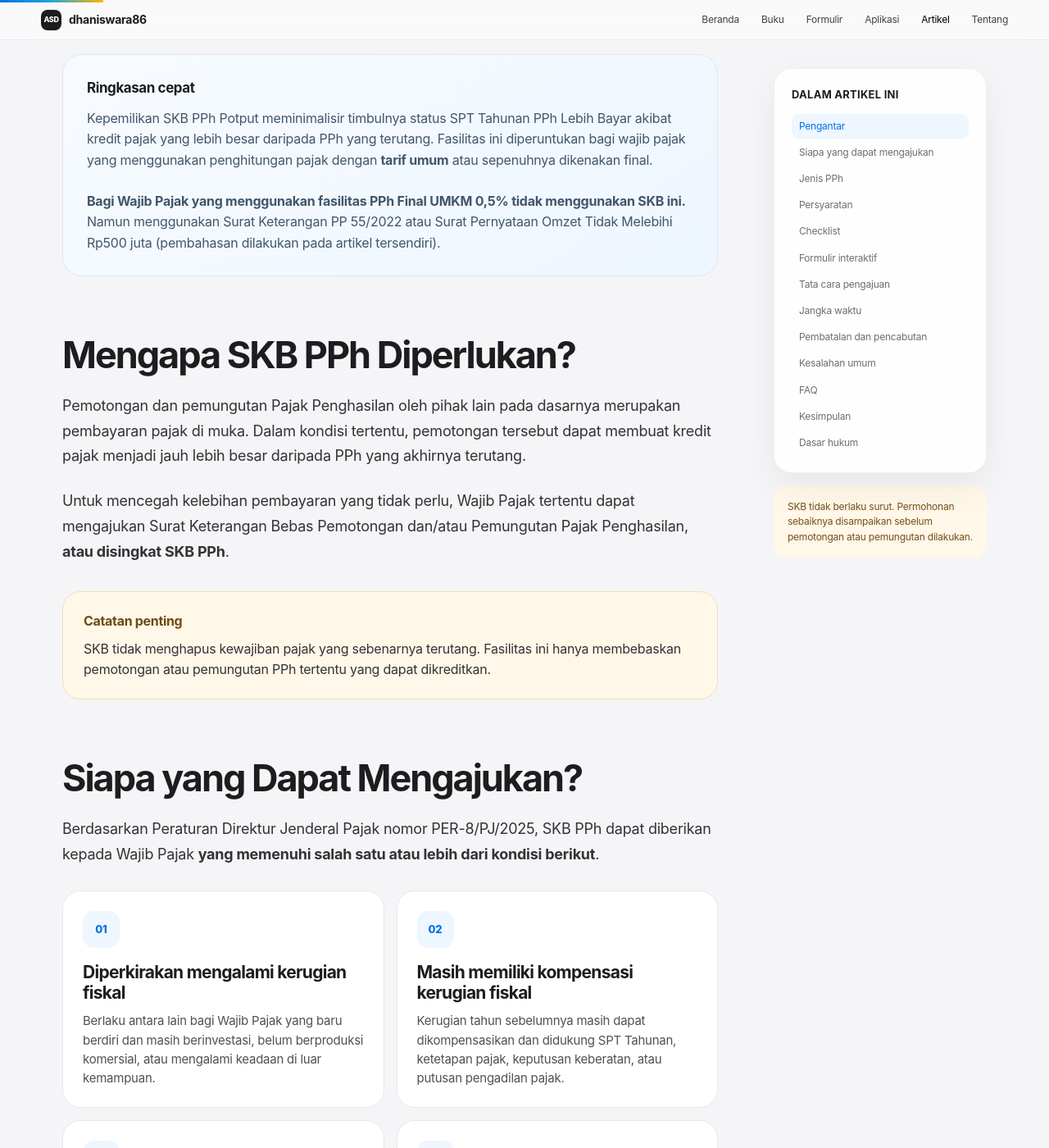
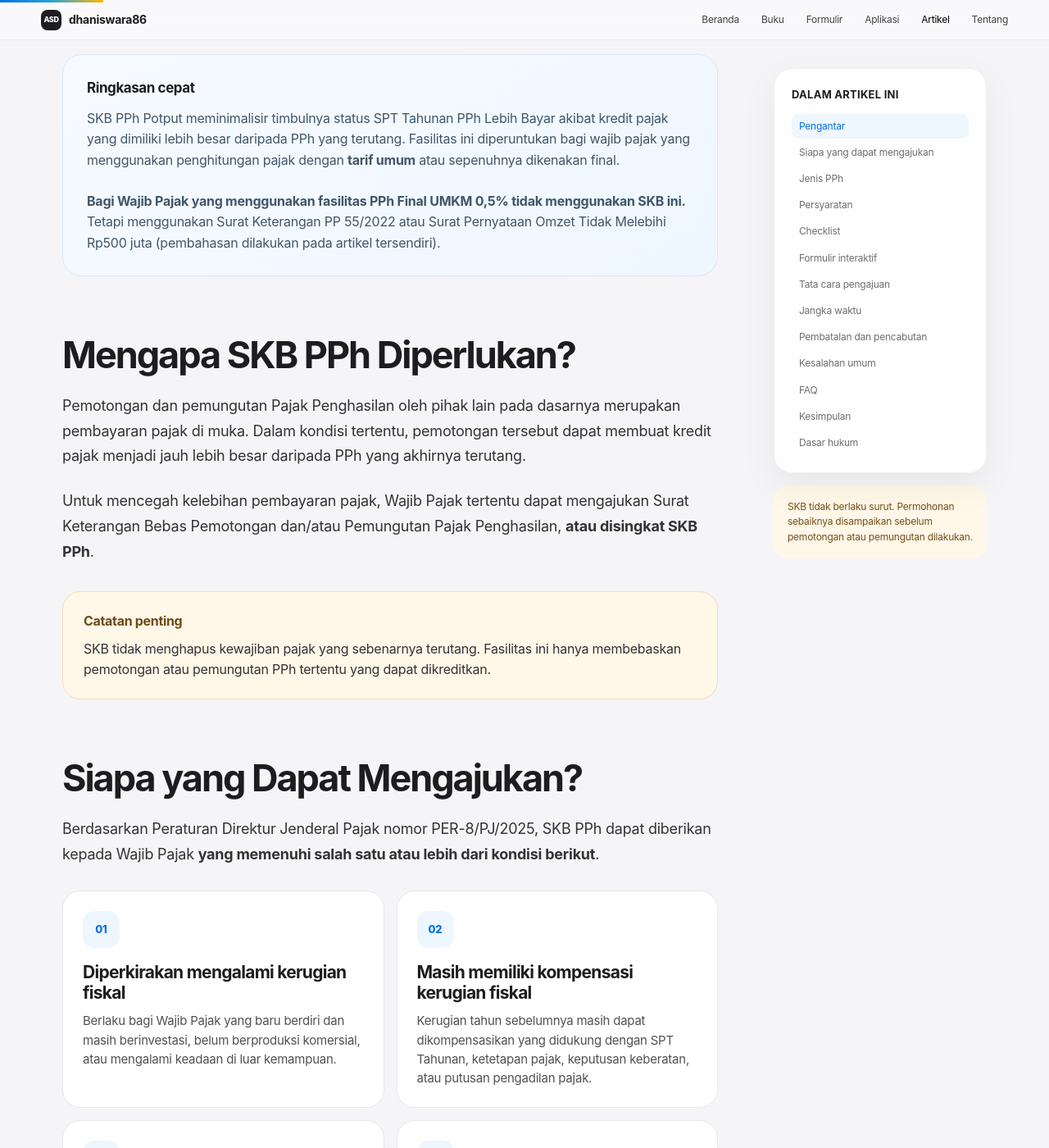
Before and after one commit to dhaniswara86/dhaniswara86.github.io, a Jekyll site: the page skbpotput.html, which Jekyll copies as it is, in a window 1280 px wide and 1400 px high, scrolled down 1089 px. Shown: the whole window at 82% size. Built offline with Jekyll 4.4.1, drawn with Linux system fonts in a browser that asks for light colours; some of the changed text lies outside the part shown.

Commit message:
Refine text in skbpotput.html for clarity
Updated text for clarity and consistency in the SKB PPh Potput section.

```diff
--- a/skbpotput.html
+++ b/skbpotput.html
@@ -1915,9 +1915,9 @@
               <div class="summary-box">
                 <strong>Ringkasan cepat</strong>
 
-                <p> Kepemilikan SKB PPh Potput meminimalisir timbulnya status SPT Tahunan PPh Lebih Bayar akibat kredit pajak yang lebih besar daripada PPh yang terutang. Fasilitas ini diperuntukan bagi wajib pajak yang menggunakan penghitungan pajak dengan <b>tarif umum</b> atau sepenuhnya dikenakan final.</p>
+                <p> SKB PPh Potput meminimalisir timbulnya status SPT Tahunan PPh Lebih Bayar akibat kredit pajak yang dimiliki lebih besar daripada PPh yang terutang. Fasilitas ini diperuntukan bagi wajib pajak yang menggunakan penghitungan pajak dengan <b>tarif umum</b> atau sepenuhnya dikenakan final.</p>
                 <p>&nbsp;</p>
-<p><b>Bagi Wajib Pajak yang menggunakan fasilitas PPh Final UMKM 0,5% tidak  menggunakan SKB ini.</b> Namun menggunakan Surat Keterangan PP 55/2022 atau Surat Pernyataan Omzet Tidak Melebihi Rp500 juta (pembahasan dilakukan pada artikel tersendiri).</p>
+<p><b>Bagi Wajib Pajak yang menggunakan fasilitas PPh Final UMKM 0,5% tidak  menggunakan SKB ini.</b> Tetapi menggunakan Surat Keterangan PP 55/2022 atau Surat Pernyataan Omzet Tidak Melebihi Rp500 juta (pembahasan dilakukan pada artikel tersendiri).</p>
               </div>
 
               <h2>Mengapa SKB PPh Diperlukan?</h2>
@@ -1931,7 +1931,7 @@
               </p>
 
               <p>
-                Untuk mencegah kelebihan pembayaran yang tidak perlu,
+                Untuk mencegah kelebihan pembayaran pajak,
                 Wajib Pajak tertentu dapat mengajukan Surat Keterangan
                 Bebas Pemotongan dan/atau Pemungutan Pajak Penghasilan,
               <strong>atau disingkat SKB PPh</strong>. </p>
@@ -1962,7 +1962,7 @@
                   <h3>Diperkirakan mengalami kerugian fiskal</h3>
 
                   <p>
-                    Berlaku antara lain bagi Wajib Pajak yang baru
+                    Berlaku bagi Wajib Pajak yang baru
                     berdiri dan masih berinvestasi, belum berproduksi
                     komersial, atau mengalami keadaan di luar kemampuan.
                   </p>
@@ -1975,7 +1975,7 @@
 
                   <p>
                     Kerugian tahun sebelumnya masih dapat dikompensasikan
-                    dan didukung SPT Tahunan, ketetapan pajak, keputusan
+                    yang didukung dengan SPT Tahunan, ketetapan pajak, keputusan
                     keberatan, atau putusan pengadilan pajak.
                   </p>
                 </article>
@@ -2188,7 +2188,7 @@
                   <label class="check-item">
                     <input type="checkbox" data-check>
                     <span>
-                      Pencantuman alasan pengajuan SKB yang jelas.
+                      Pemohon mencantumkan alasan pengajuan SKB dengan jelas.
                     </span>
                   </label>
 
@@ -2251,13 +2251,6 @@
                   <label class="check-item">
                     <input type="checkbox" data-check>
                     <span>
-                      Lembar penghitungan PPh tahun berjalan telah disiapkan.
-                    </span>
-                  </label>
-
-                  <label class="check-item">
-                    <input type="checkbox" data-check>
-                    <span>
                       Lembar penghitungan PPh yang akan terutang untuk tahun pajak diajukannya permohonan dan proyeksi penghasilan serta biaya sampai dengan akhir tahun yang didukung dengan data
                       yang wajar.
                     </span>
@@ -2281,13 +2274,6 @@
                     <input type="checkbox" data-check>
                     <span>
                       Rekapitulasi kredit pajak tahun berjalan yang dimiliki (jika ada).
-                    </span>
-                  </label>
-
-                  <label class="check-item">
-                    <input type="checkbox" data-check>
-                    <span>
-                      Seluruh berkas digital dapat dibaca dengan jelas.
                     </span>
                   </label>
                 </div>
```
